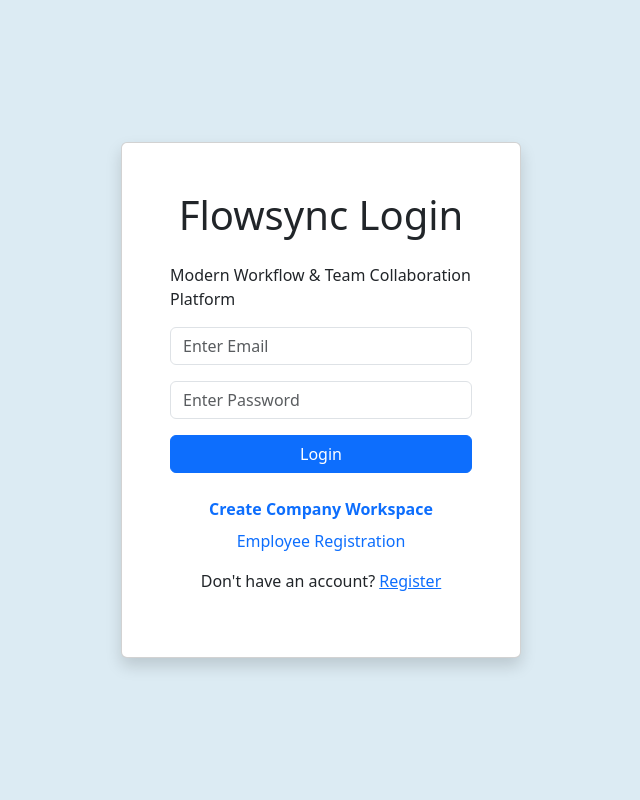
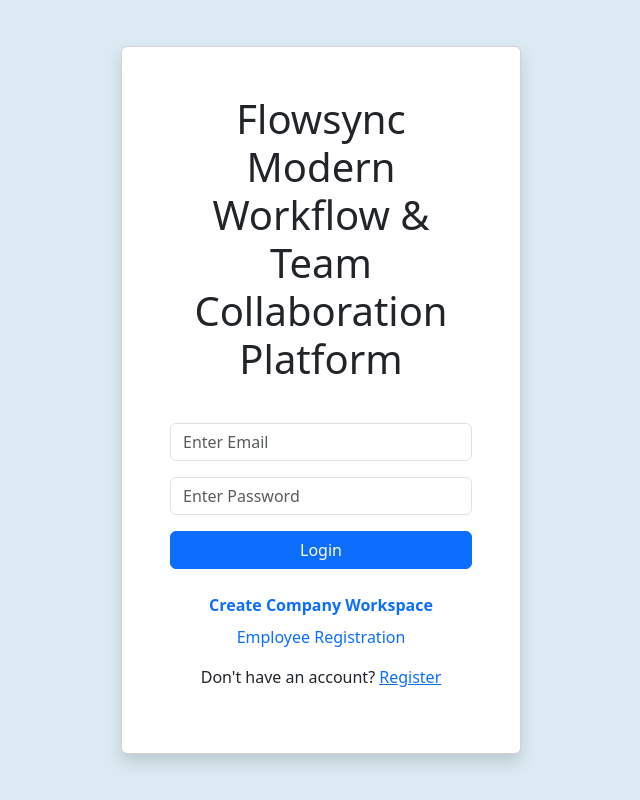
Before and after one commit to ganesh805/flowsync-workspace-ui, an Angular app: page /login in a window 1280 px wide. Shown: the whole page, without its empty margins (319-959 px from the left). Built offline with nearby package versions, Linux system fonts and the light colour scheme.

Commit message:
Latest changes

```diff
--- a/src/app/auth/login/login.html
+++ b/src/app/auth/login/login.html
@@ -9,9 +9,9 @@
 
     <h1 class="text-center mb-4">
 
-      Flowsync Login
+      Flowsync
+      <p>Modern Workflow & Team Collaboration Platform</p>
     </h1>
-    <p>Modern Workflow & Team Collaboration Platform</p>
 
     <div class="mb-3">
 
```
